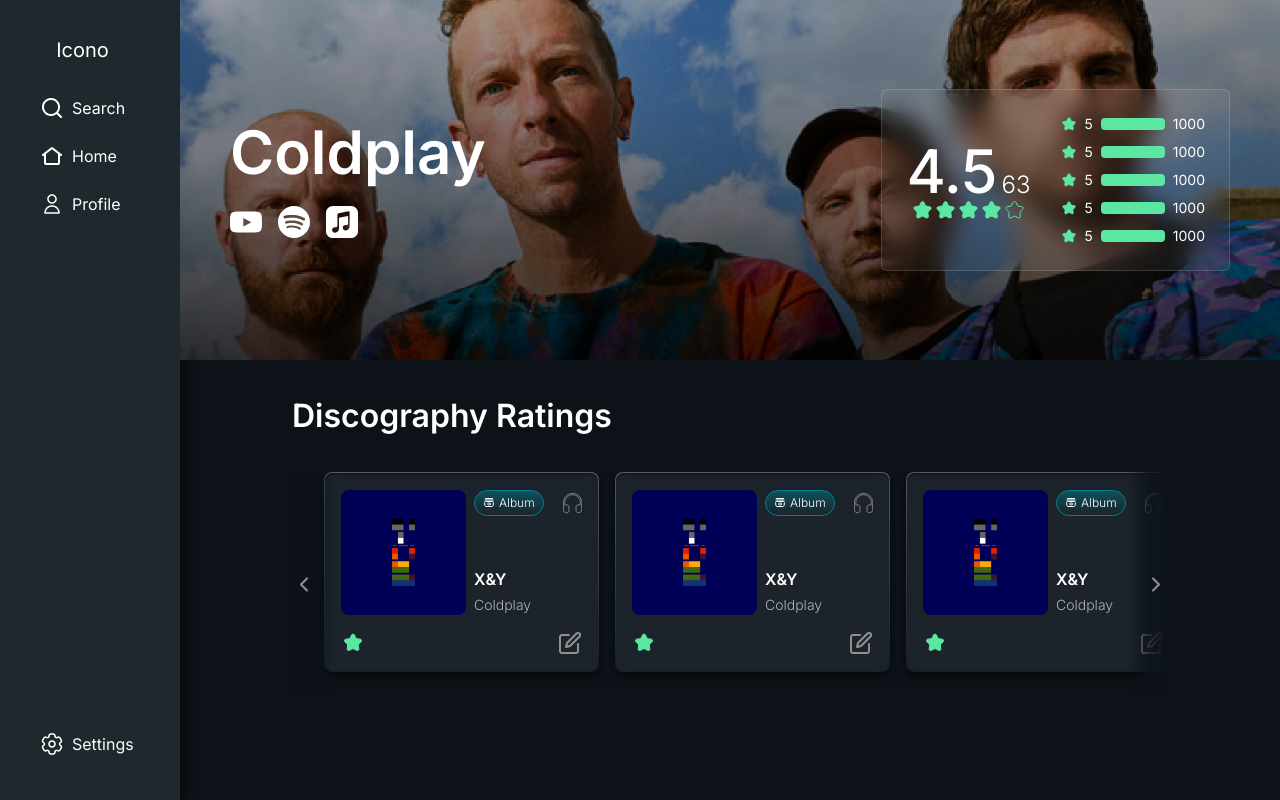
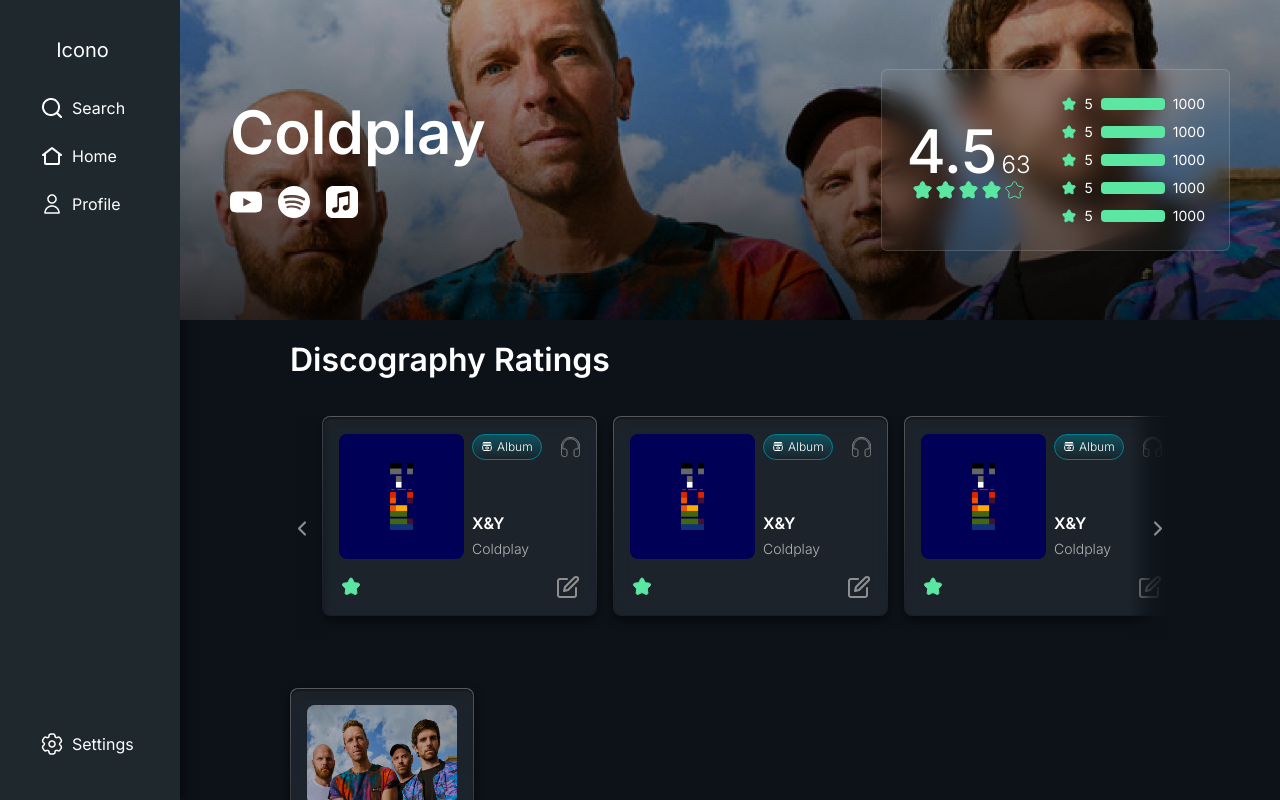
Before and after one commit to cacosat/musicat, a Next.js app in the folder frontend/: page /artist in a window 1280 px wide. Built offline with nearby package versions, Linux system fonts and the light colour scheme.

Commit message:
review artist page

```diff
--- a/frontend/app/artist/page.js
+++ b/frontend/app/artist/page.js
@@ -2,6 +2,7 @@
 import Image from 'next/image';
 import RateBlurryCard from "../components/RateBlurryCard";
 import MusicCard from "../components/musicCard";
+import MusicCardSmall from '../components/musicCardSmall';
 import Carrousel from '../components/carrousel';
 
 export default function Profile() {
@@ -12,7 +13,7 @@
 
     return (
         <main className="flex flex-col w-full min-h-screen">
-          <div className="flex items-center justify-center w-full relative p-12 h-[45vh]">
+          <div className="flex items-center justify-center w-full relative p-12 min-h-[320px]">
             {/* Background image for the banner */}
             <Image
               src={bannerTestImg}
@@ -66,9 +67,11 @@
             </div>
           </div>
 
+          {/* Content post banner */}
+          <div className='w-[80%] mx-auto flex flex-col gap-8'>
 
-          <div className="w-full flex flex-col items-start text-start py-8 px-28"> {/* Ajustado para alinear a la izquierda */}
-            <p className="font-semibold text-[32px] text-white mb-8">Discography Ratings</p> {/* Aumenta el margen inferior */}
+            <div className="w-full flex flex-col items-start text-start gap-8 py-4">
+              <p className="font-semibold text-[32px] text-white">Discography Ratings</p>
               <Carrousel>
                 <MusicCard type='album' />
                 <MusicCard type='album' />
@@ -79,6 +82,11 @@
               </Carrousel>
             </div>
 
+            <div>
+              <MusicCardSmall type="artist" />
+            </div>
+          </div>
+
     </main>
   );
 }
--- a/frontend/app/components/musicCardSmall.jsx
+++ b/frontend/app/components/musicCardSmall.jsx
@@ -16,9 +16,10 @@
     }
 
     return(
-        <GradientOutline background="cards">
+        <div className="w-fit">
+            <GradientOutline background="cards" className="">
                 <div className="flex flex-col gap-4">
-                <div className="relative w-[200px] h-[125px] flex place-items-center aspect-video overflow-hidden rounded-lg">
+                    <div className="relative w-[150px] h-[100px] flex place-items-center aspect-video overflow-hidden rounded-lg">
                         <Image
                             src={albumCover}
                             width={200}
@@ -68,5 +69,6 @@
                     </div>
                 </div>
             </GradientOutline>
+        </div>
     )
 }
```
Lines whose indentation alone changed are shown as unchanged.
